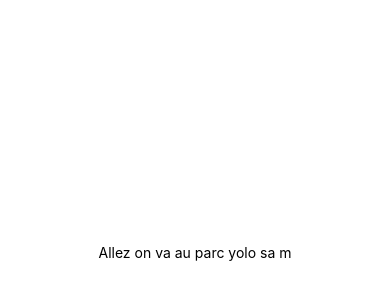
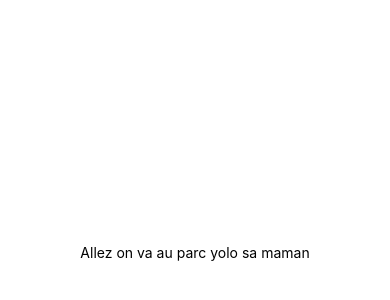
Before and after one commit to Moumsimoums/MKG, a React Native app: screen / in a window 390 px wide. Shown: the part 170-470 px from the top of the page. Built offline with nearby package versions, Linux system fonts and the light colour scheme.

Commit message:
Computer 2 V1

```diff
--- a/App.js
+++ b/App.js
@@ -5,7 +5,7 @@ import { StyleSheet, Text, View } from 'react-native';
 export default function App() {
   return (
     <View style={styles.container}>
-      <Text>Allez on va au parc yolo sa m</Text>
+      <Text>Allez on va au parc yolo sa maman</Text>
       <StatusBar style="auto" />
     </View>
   );
```
